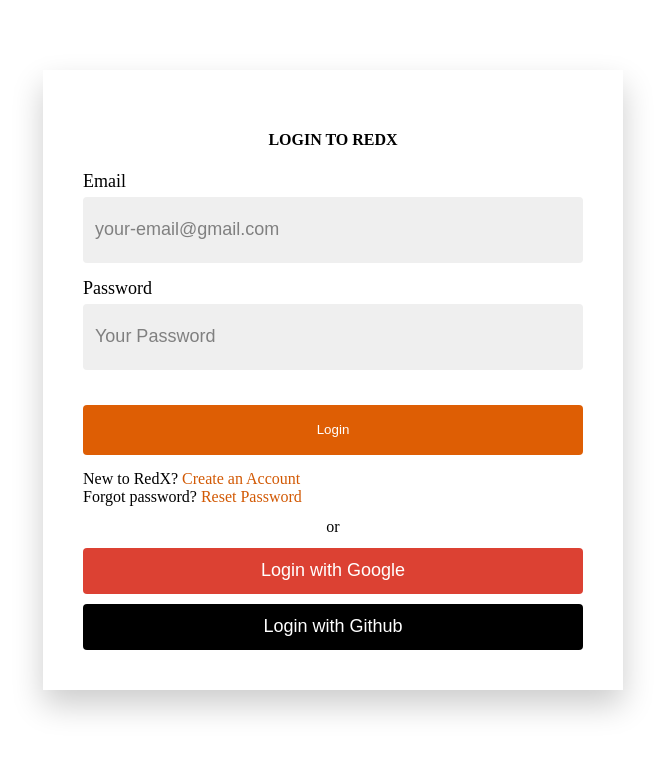
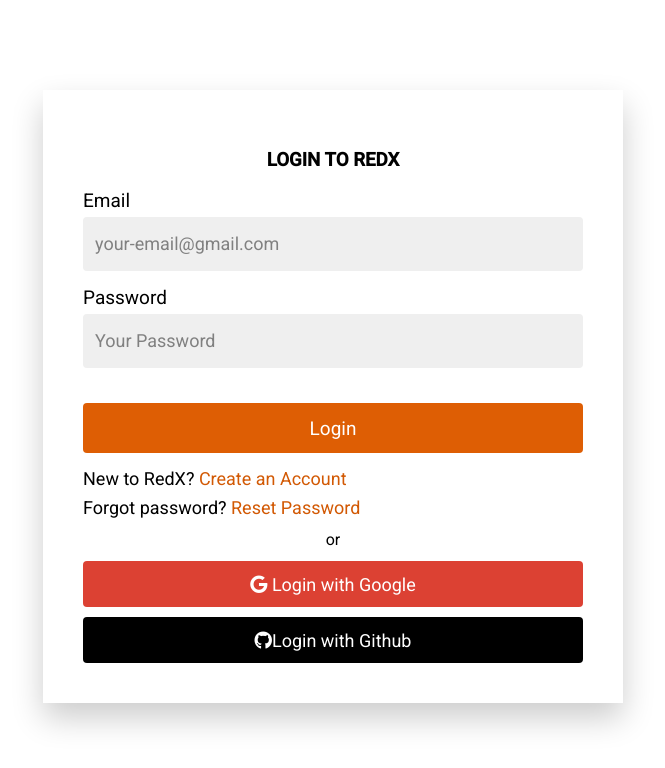
Before and after one commit to uttamsdev/login-register-page, a plain HTML site: page index.html in a window 1280 px wide. Shown: the whole page, without its empty margins (307-972 px from the left). Drawn offline with Linux system fonts and the light colour scheme.

Commit message:
login page done

```diff
--- a/css/login.css
+++ b/css/login.css
@@ -1,8 +1,12 @@
+@import url('https://fonts.googleapis.com/css2?family=Alata&family=Comic+Neue:ital,wght@0,400;0,700;1,700&family=Montserrat:wght@400;700&family=Mulish:wght@300;400&family=Open+Sans:wght@400;600&family=Poppins:wght@400;500&family=Roboto:wght@400;500&display=swap');
+*{
+    font-family: 'Roboto', sans-serif;
+}
 .login-outer-container{
     min-height: 100vh;
 }
 .login-container{
-    margin-top: 70px;
+    margin-top: 90px;
     display: flex;
     justify-content: center;
     align-items: center;
@@ -12,7 +16,7 @@
     padding: 40px;
     box-shadow: 0 15px 30px 0 rgb(0 0 0 / 20%);
 }
-.login-area h4{
+.login-area h3{
     text-align: center;
 }
 .login-items{
@@ -21,18 +25,19 @@
 }
 label{
     margin-bottom: 5px;
-    font-size: 18px;
+    font-size: 19px;
 
 }
 .a{
     text-decoration: none;
     color: #d25904;
-    font-size: 16px;
+    font-size: 18px;
 }
 
 .login-container .p{
     margin: 0;
-    font-size: 16px;
+    font-size: 18px;
+    margin-bottom: 8px;
 }
 .a:hover{
     color: #ff6c03;
@@ -40,7 +45,7 @@
 }
 .login-items .login{
     border-radius: 4px;
-    height: 54px;
+    height: 42px;
     background: #efefef;
     outline: none;
     border: none;
@@ -66,6 +71,7 @@
     height: 50px;
     margin-top: 20px;
     margin-bottom: 15px;
+    font-size: 19px;
 }
 .prompt {
     text-align: center;
--- a/index.html
+++ b/index.html
@@ -1,35 +1,39 @@
 <!DOCTYPE html>
 <html lang="en">
+
 <head>
     <meta charset="UTF-8">
     <meta http-equiv="X-UA-Compatible" content="IE=edge">
     <meta name="viewport" content="width=device-width, initial-scale=1.0">
     <link rel="stylesheet" href="css/login.css">
+    <script src="https://kit.fontawesome.com/f1d99525ec.js" crossorigin="anonymous"></script>
     <title>Login to RedX</title>
 </head>
+
 <body>
     <div class='login-outer-container'>
         <div class='login-container'>
             <div class='login-area'>
-                <h4>LOGIN TO REDX</h4>
-                    <form  class='login-items'>
+                <h3>LOGIN TO REDX</h3>
+                <form class='login-items'>
                     <label htmlFor="username">Email</label>
-                    <input type="email" class='login' name="email" placeholder='your-email@gmail.com' required/>
+                    <input type="email" class='login' name="email" placeholder='your-email@gmail.com' required />
                     <label htmlFor="password">Password</label>
-                    <input type="password" class='login' name="password" placeholder="Your Password" required/>
+                    <input type="password" class='login' name="password" placeholder="Your Password" required />
                     <input type="submit" class='login-btn' value="Login" />
                 </form>
                 <p class='p'>New to RedX? <a class='a' href="register">Create an Account</a></p>
-                    <p class='p'>Forgot password? <a class='a'>Reset Password</a></p>
+                <p class='p'>Forgot password? <a href="#" class='a'>Reset Password</a></p>
                 <div class='social-login-container'>
                     <p class='prompt'>or</p>
                     <div class='social-login'>
-                        <button class='google-signin'></> Login with Google</button>
-                        <button  class='github-signin'>Login with Github</button>
+                        <button class='google-signin'><i class="fa-brands fa-google"></i> Login with Google</button>
+                        <button class='github-signin'><i class="fa-brands fa-github"></i>Login with Github</button>
                     </div>
                 </div>
             </div>
         </div>
     </div>
 </body>
+
 </html>
```
Lines whose indentation alone changed are shown as unchanged.
